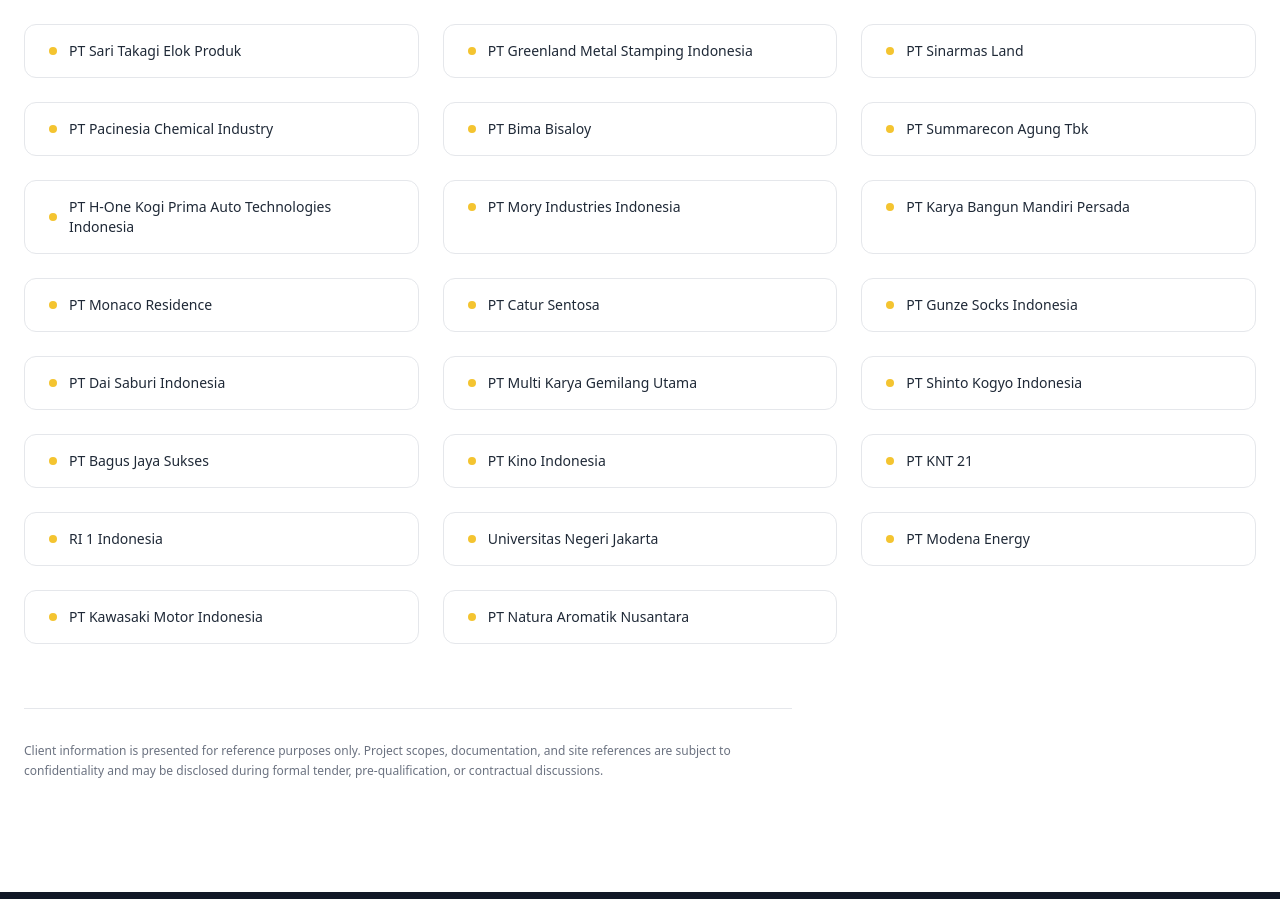
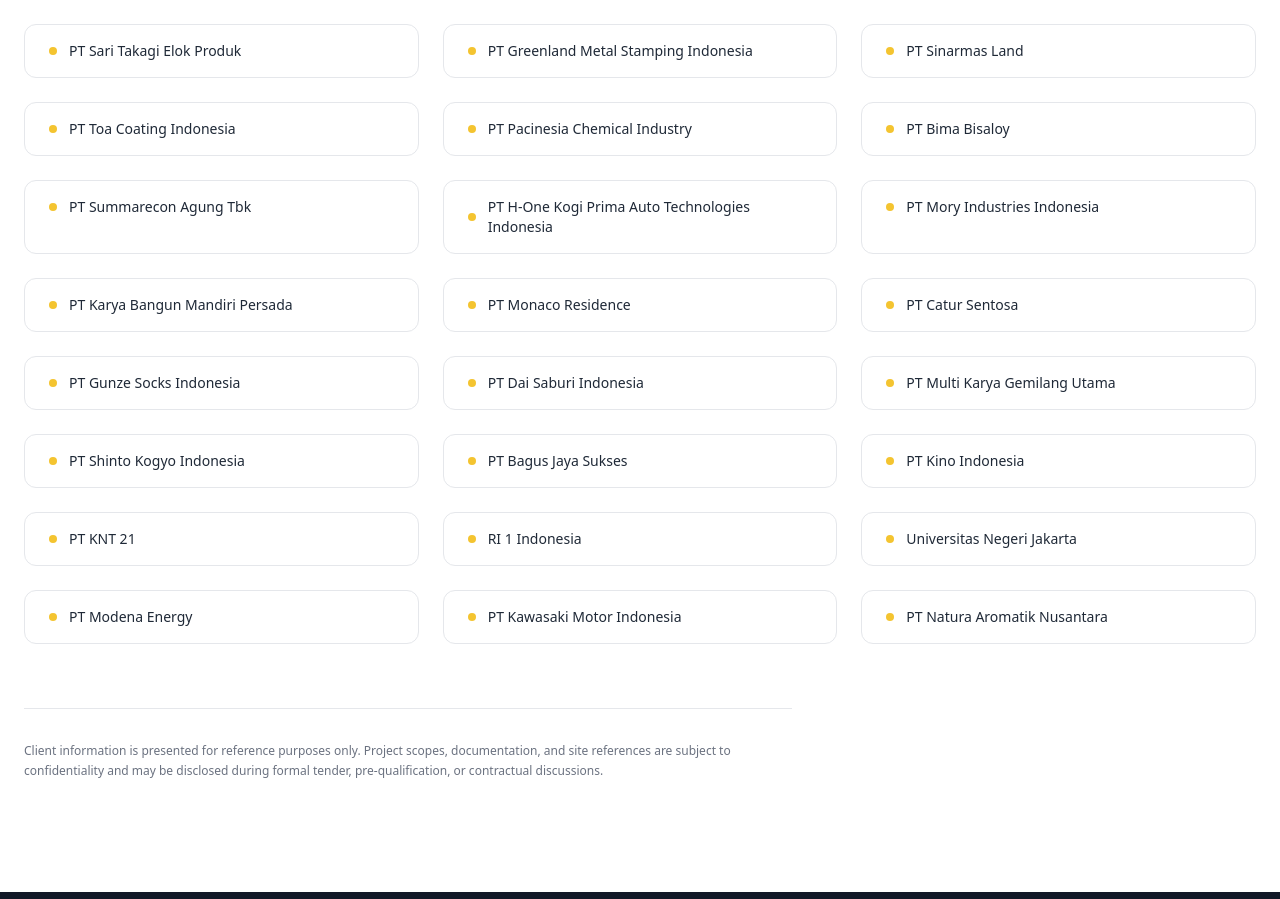
Before and after one commit to herlan-syihabudin/Bhaskara, a Next.js app: page /credentials in a window 1280 px wide. Shown: the part 906-1805 px from the top of the page. Built offline with nearby package versions, Linux system fonts and the light colour scheme.

Commit message:
Update ClientList.tsx

```diff
--- a/components/credentials/ClientList.tsx
+++ b/components/credentials/ClientList.tsx
@@ -20,6 +20,7 @@ export const clients = [
   "PT Sari Takagi Elok Produk",
   "PT Greenland Metal Stamping Indonesia",
   "PT Sinarmas Land",
+  "PT Toa Coating Indonesia",
 
   "PT Pacinesia Chemical Industry",
   "PT Bima Bisaloy",
```
